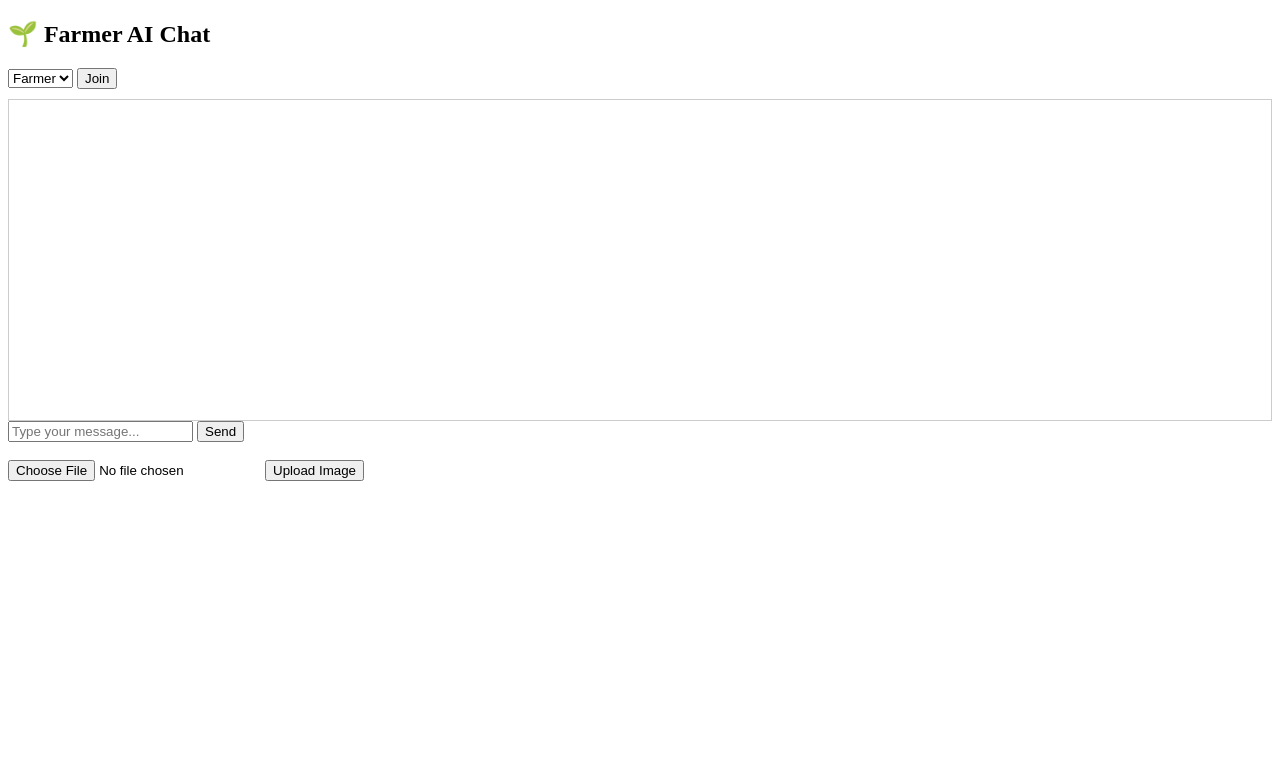
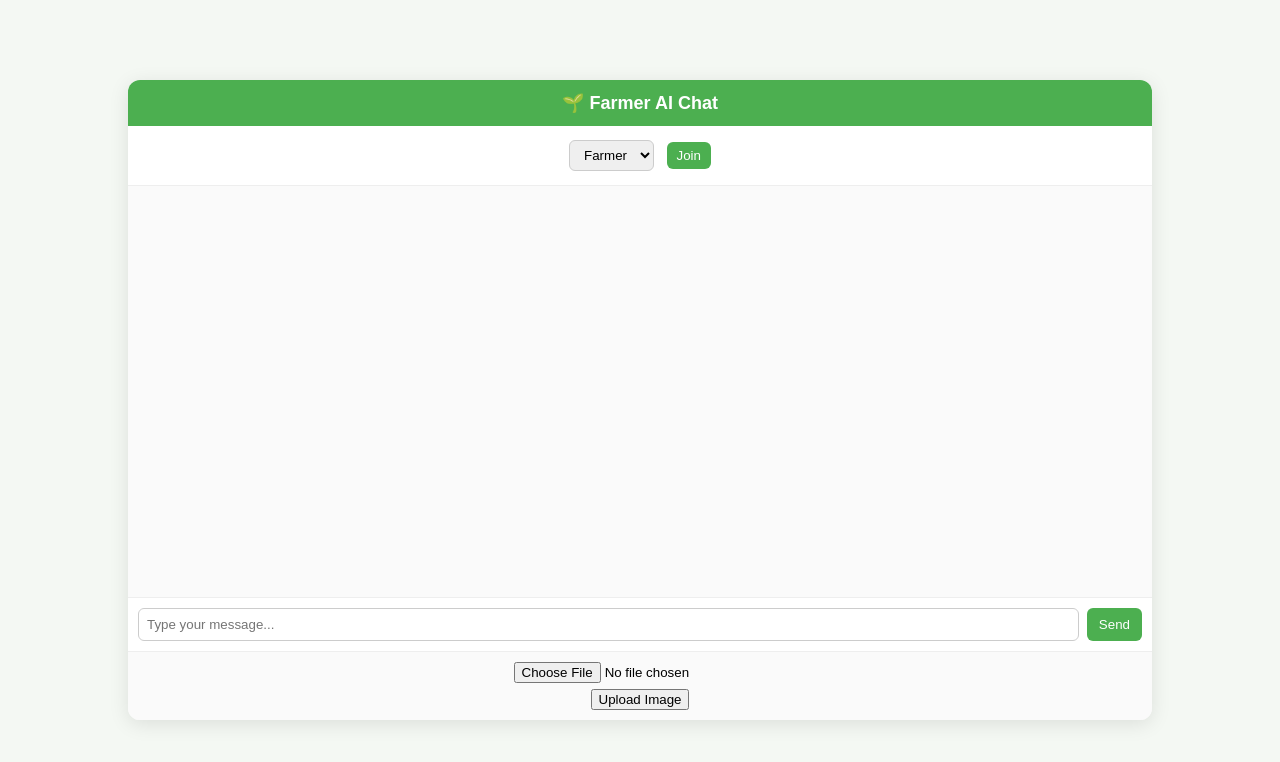
Before and after one commit to mengji-dhanush/KISHAN---A-VIRTUAL-FARMER-ASSISTANT, a website: page client.html in a window 1280 px wide. Drawn offline with nearby package versions, Linux system fonts and the light colour scheme; no server answers.

Commit message:
minor ui changes in client.html

```diff
--- a/client.html
+++ b/client.html
@@ -1,35 +1,154 @@
 <!DOCTYPE html>
-<html>
+<html lang="en">
   <head>
+    <meta charset="UTF-8" />
     <title>Farmer AI Chatbot</title>
     <script src="https://cdn.socket.io/4.0.0/socket.io.min.js"></script>
+    <style>
+      body {
+        font-family: Arial, sans-serif;
+        background: #f4f8f3;
+        display: flex;
+        justify-content: center;
+        align-items: center;
+        height: 100vh;
+        margin: 0;
+      }
+
+      .chat-container {
+        width: 80%;
+        background: white;
+        border-radius: 12px;
+        box-shadow: 0 4px 20px rgba(0, 0, 0, 0.1);
+        overflow: hidden;
+        display: flex;
+        flex-direction: column;
+        height: 80%;
+      }
+
+      .chat-header {
+        background: #4caf50;
+        color: white;
+        padding: 12px;
+        text-align: center;
+        font-size: 18px;
+        font-weight: bold;
+      }
+
+      .role-select {
+        padding: 10px;
+        text-align: center;
+        border-bottom: 1px solid #eee;
+      }
+
+      .role-select select,
+      .role-select button {
+        padding: 6px 10px;
+        border-radius: 6px;
+        border: 1px solid #ccc;
+        margin: 4px;
+        cursor: pointer;
+      }
+
+      .role-select button {
+        background: #4caf50;
+        color: white;
+        border: none;
+      }
+
+      #chat {
+        flex: 1;
+        padding: 12px;
+        overflow: auto;
+        background: #fafafa;
+      }
+
+      #chat p {
+        margin: 6px 0;
+        padding: 8px 10px;
+        border-radius: 8px;
+        max-width: 80%;
+        word-wrap: break-word;
+      }
+
+      #chat p b {
+        display: block;
+        margin-bottom: 2px;
+        font-size: 12px;
+        color: #555;
+      }
+
+      /* Message styles */
+      .msg-user {
+        background: #d4f8d4;
+        align-self: flex-end;
+      }
+      .msg-other {
+        background: #f1f1f1;
+        align-self: flex-start;
+      }
+
+      .chat-input {
+        display: flex;
+        padding: 10px;
+        border-top: 1px solid #eee;
+        background: #fff;
+      }
+
+      .chat-input input {
+        flex: 1;
+        padding: 8px;
+        border: 1px solid #ccc;
+        border-radius: 6px;
+      }
+
+      .chat-input button {
+        margin-left: 8px;
+        padding: 8px 12px;
+        border: none;
+        border-radius: 6px;
+        background: #4caf50;
+        color: white;
+        cursor: pointer;
+      }
+
+      .upload-section {
+        padding: 10px;
+        text-align: center;
+        border-top: 1px solid #eee;
+        background: #fafafa;
+      }
+
+      .upload-section input {
+        margin-bottom: 6px;
+      }
+    </style>
   </head>
   <body>
-    <h2>🌱 Farmer AI Chat</h2>
+    <div class="chat-container">
+      <div class="chat-header">🌱 Farmer AI Chat</div>
 
+      <div class="role-select">
         <select id="roleSelect">
           <option value="farmer">Farmer</option>
           <option value="expert">Expert</option>
         </select>
         <button onclick="registerRole()">Join</button>
+      </div>
 
-    <div
-      id="chat"
-      style="
-        border: 1px solid #ccc;
-        padding: 10px;
-        height: 300px;
-        overflow-y: scroll;
-        margin-top: 10px;
-      "
-    ></div>
+      <div id="chat"></div>
 
+      <div class="chat-input">
         <input id="msgBox" placeholder="Type your message..." />
         <button onclick="sendMessage()">Send</button>
-    <br /><br />
+      </div>
 
+      <div class="upload-section">
         <input type="file" id="imageInput" />
+        <br />
         <button onclick="uploadImage()">Upload Image</button>
+      </div>
+    </div>
 
     <script>
       const socket = io("http://localhost:5000");
@@ -44,13 +163,13 @@
 
       socket.on("receiveMessage", (data) => {
         const chat = document.getElementById("chat");
-        chat.innerHTML += `<p><b>${data.sender}:</b> ${data.text}</p>`;
+        chat.innerHTML += `<p class="msg-other"><b>${data.sender}:</b>${data.text}</p>`;
         chat.scrollTop = chat.scrollHeight;
       });
 
       socket.on("expertMessage", (data) => {
         const chat = document.getElementById("chat");
-        chat.innerHTML += `<p><b>Farmer:</b> ${data.text}</p>`;
+        chat.innerHTML += `<p class="msg-other"><b>Farmer:</b>${data.text}</p>`;
         chat.scrollTop = chat.scrollHeight;
         currentFarmerId = data.farmerId;
       });
@@ -58,7 +177,7 @@
       socket.on("expertImage", (data) => {
         if (role === "expert") {
           const chat = document.getElementById("chat");
-          chat.innerHTML += `<p><b>Farmer (image):</b> <img src="${data.imageUrl}" width="150"/></p>`;
+          chat.innerHTML += `<p class="msg-other"><b>Farmer (image):</b><br><img src="${data.imageUrl}" width="150"/></p>`;
           chat.scrollTop = chat.scrollHeight;
         }
       });
@@ -75,7 +194,7 @@
 
         document.getElementById(
           "chat"
-        ).innerHTML += `<p><b>You:</b> ${msg}</p>`;
+        ).innerHTML += `<p class="msg-user"><b>You:</b>${msg}</p>`;
         document.getElementById("msgBox").value = "";
         document.getElementById("chat").scrollTop =
           document.getElementById("chat").scrollHeight;
@@ -87,7 +206,7 @@
 
         const formData = new FormData();
         formData.append("image", fileInput.files[0]);
-        formData.append("farmerId", socket.id); // important
+        formData.append("farmerId", socket.id);
 
         const res = await fetch("http://localhost:5000/upload", {
           method: "POST",
@@ -96,8 +215,8 @@
 
         const data = await res.json();
         const chat = document.getElementById("chat");
-        chat.innerHTML += `<p><b>You:</b> <img src="${data.imageUrl}" width="150"/></p>`;
-        chat.innerHTML += `<p><b>AI:</b> ${data.reply}</p>`;
+        chat.innerHTML += `<p class="msg-user"><b>You:</b><br><img src="${data.imageUrl}" width="150"/></p>`;
+        chat.innerHTML += `<p class="msg-other"><b>AI:</b>${data.reply}</p>`;
         chat.scrollTop = chat.scrollHeight;
       }
     </script>
```
Lines whose indentation alone changed are shown as unchanged.
